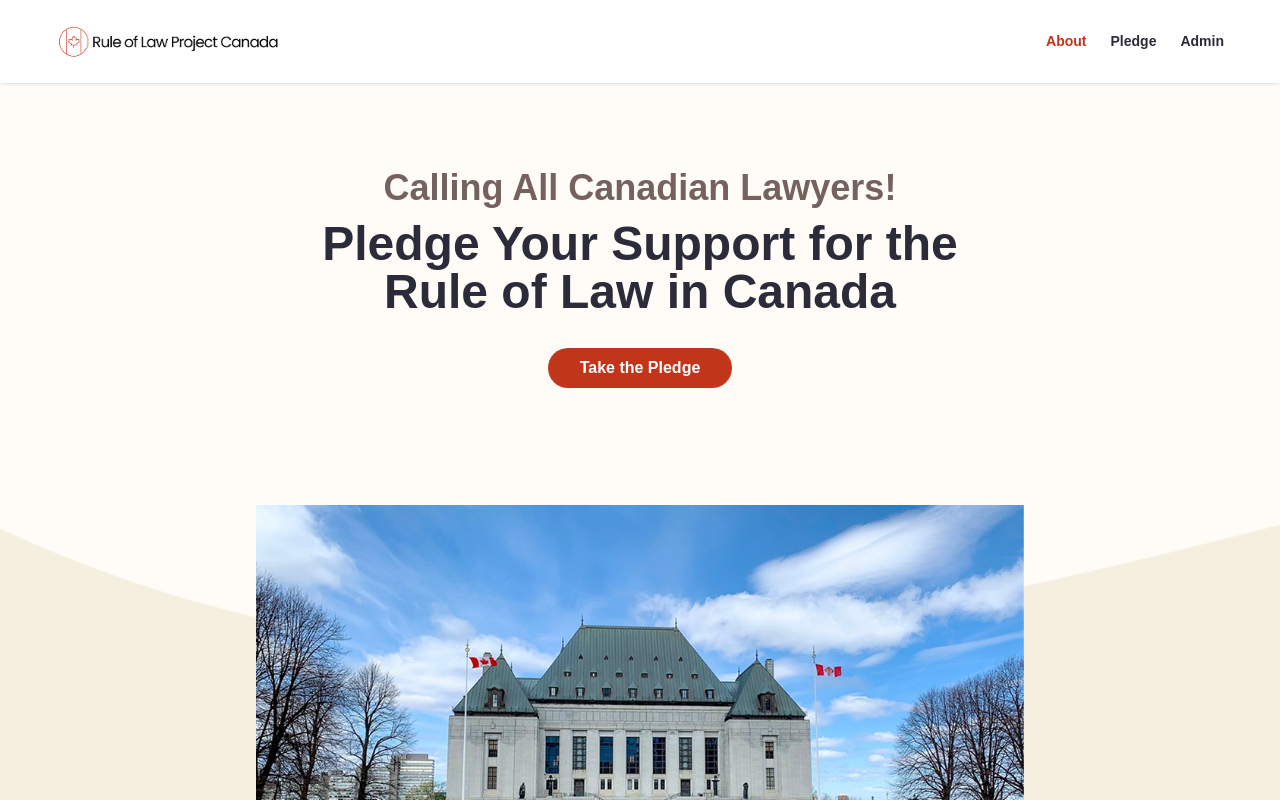
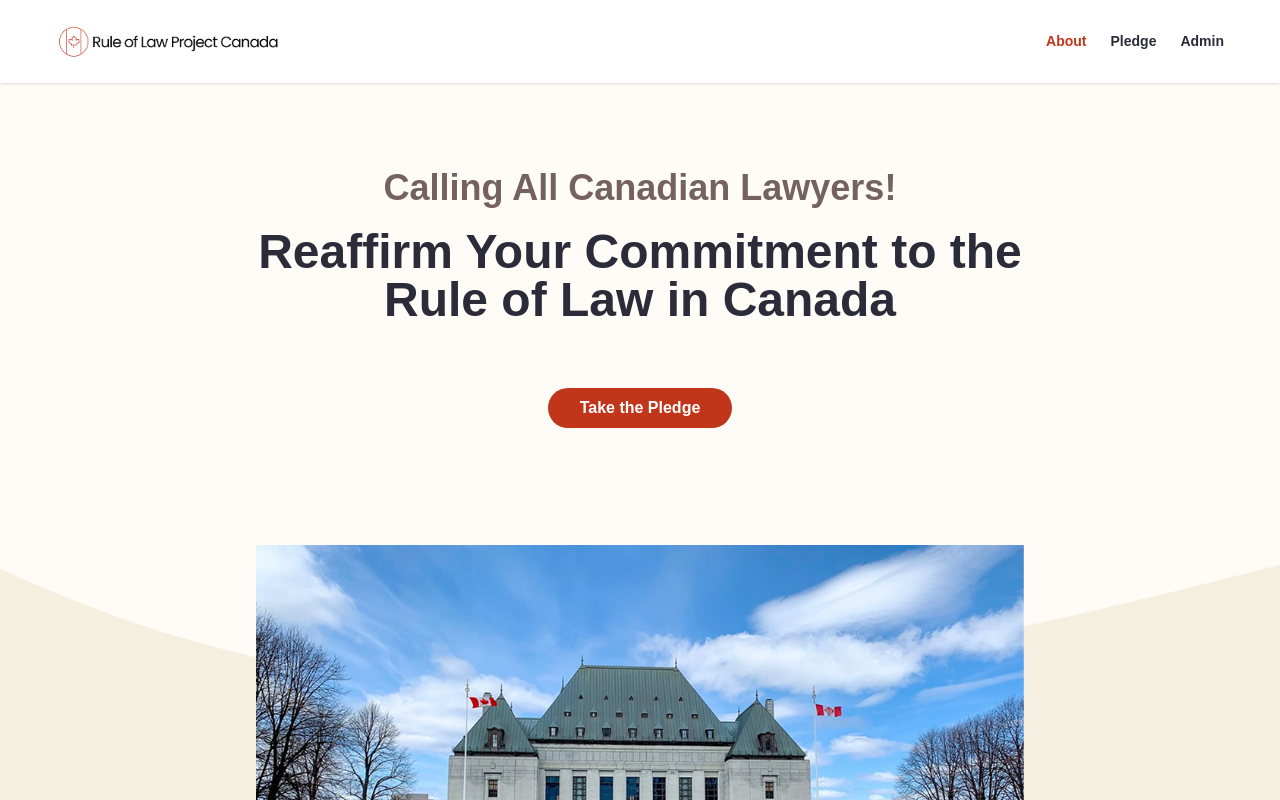
Before and after one commit to Ifeayolu/Rule-of-Law-Project-Canada, a Next.js app: page / in a window 1280 px wide. Shown: the top 800 px of the page. Built offline with nearby package versions, Linux system fonts and the light colour scheme; no server answers; the database is empty.

Commit message:
updated text

```diff
--- a/components/home/HeroSection.js
+++ b/components/home/HeroSection.js
@@ -10,13 +10,13 @@ export default function HeroSection({ heroRef, heroInView }) {
         heroInView ? 'opacity-100 translate-y-0' : 'opacity-0 translate-y-10'
       }`}
     >
-      <h2 className='text-2xl md:text-4xl text-[#75625F] mb-3 font-bold px-4'>
+      <h2 className='text-2xl md:text-4xl text-[#75625F] mb-5 font-bold px-4'>
         Calling All Canadian Lawyers!
       </h2>
-      <h1 className='text-3xl md:text-4xl lg:text-5xl font-bold text-[#2B2B39] max-w-3xl mx-auto px-4'>
-        Pledge Your Support for the Rule of Law in Canada
+      <h1 className='text-3xl md:text-4xl lg:text-5xl font-bold text-[#2B2B39] max-w-3xl mx-auto '>
+        Reaffirm Your Commitment to the Rule of Law in Canada
       </h1>
-      <div className='mt-8'>
+      <div className='mt-16'>
         <button
           onClick={() => router.push('/pledge')}
           className='bg-[#C1351A] hover:bg-red-800 text-white font-bold px-6 md:px-8 py-2 rounded-full transition-all duration-300 hover:scale-105 hover:shadow-lg transform text-sm md:text-base'
--- a/pages/pledge.js
+++ b/pages/pledge.js
@@ -123,7 +123,7 @@ export default function Pledge() {
                   initial={{ opacity: 0, y: 20 }}
                   animate={{ opacity: 1, y: 0 }}
                   transition={{ duration: 0.6, delay: 0.2 }}
-                  className='text-2xl md:text-3xl font-bold text-center mt-8 md:mt-40 px-4'
+                  className='text-2xl md:text-3xl font-bold text-center mt-8 md:mt-40'
                 >
                   Fill Out Your Details to Take the Pledge
                 </motion.h1>
```
